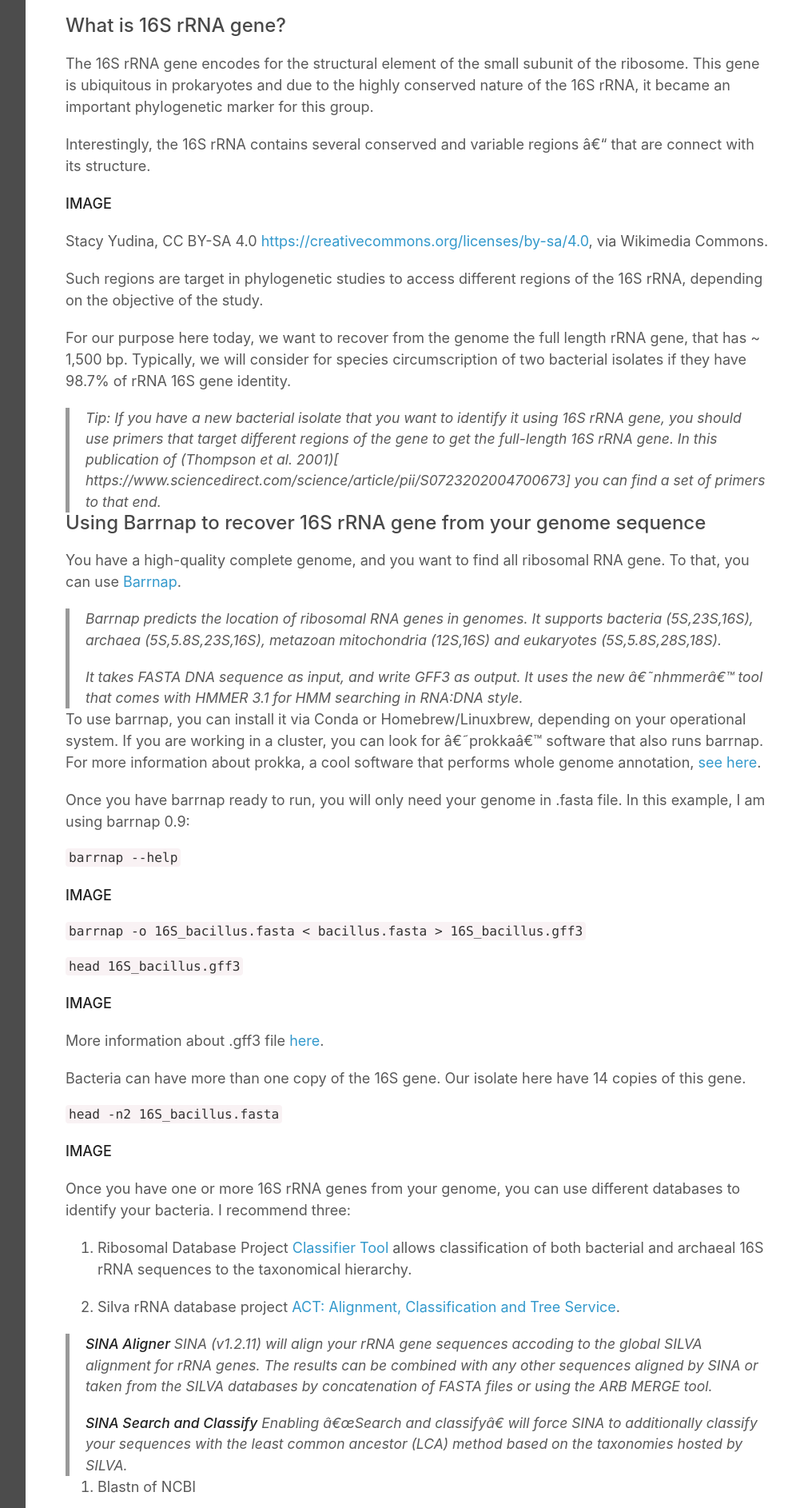
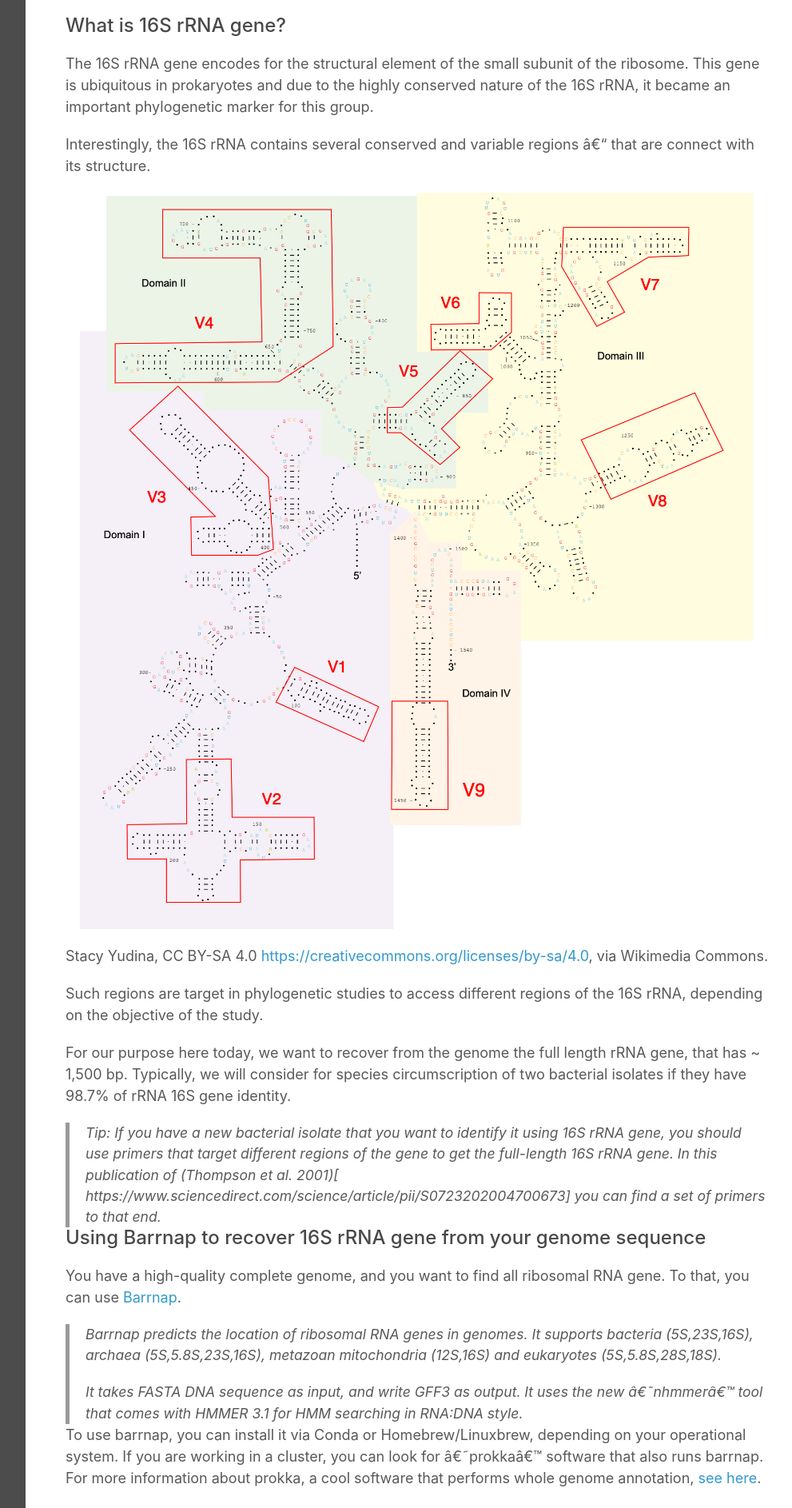
Before and after one commit to ucdavis-bioinformatics-training/2021-ASM-genome-assembly, a Jekyll site: the page built from Bacterial-taxonomy.md, in a window 1280 px wide. Shown: the part 911-2797 px from the top of the page at 80% size, without its empty margins (268-1259 px from the left). Built offline with Jekyll 4.4.1, drawn with Linux system fonts in a browser that asks for light colours; our own code applies the rules of GitHub Pages for plain Markdown files.

Commit message:
Update Bacterial-taxonomy.md

```diff
--- a/Bacterial-taxonomy.md
+++ b/Bacterial-taxonomy.md
@@ -24,7 +24,7 @@
 
 Interestingly, the 16S rRNA contains several conserved and variable regions – that are connect with its structure.
 
-**IMAGE**
+![16S RNAr gene](fig_bact_tax/16S_domain_structure.png)
 
 Stacy Yudina, CC BY-SA 4.0 <https://creativecommons.org/licenses/by-sa/4.0>, via Wikimedia Commons.
 
@@ -47,13 +47,13 @@
 
 `barrnap --help`
 
-**IMAGE**
+![barrnap_Help](fig_bact_tax/Figures_barrnap1.png)
 
 `barrnap -o 16S_bacillus.fasta < bacillus.fasta > 16S_bacillus.gff3`
 
 `head 16S_bacillus.gff3`
 
-**IMAGE**
+![barrnap_gff3](fig_bact_tax/Figures_barrnap2.png)
 
 More information about .gff3 file [here](https://m.ensembl.org/info/website/upload/gff3.html).
 
@@ -61,7 +61,7 @@
 
 `head -n2 16S_bacillus.fasta`
 
-**IMAGE**
+![barrnap_seq](fig_bact_tax/Figures_barrnap3.png)
 
 Once you have one or more 16S rRNA genes from your genome, you can use different databases to identify your bacteria. I recommend three:
 1.	Ribosomal Database Project [Classifier Tool](https://rdp.cme.msu.edu/help/CL.jsp) allows classification of both bacterial and archaeal 16S rRNA sequences to the taxonomical hierarchy.
```
